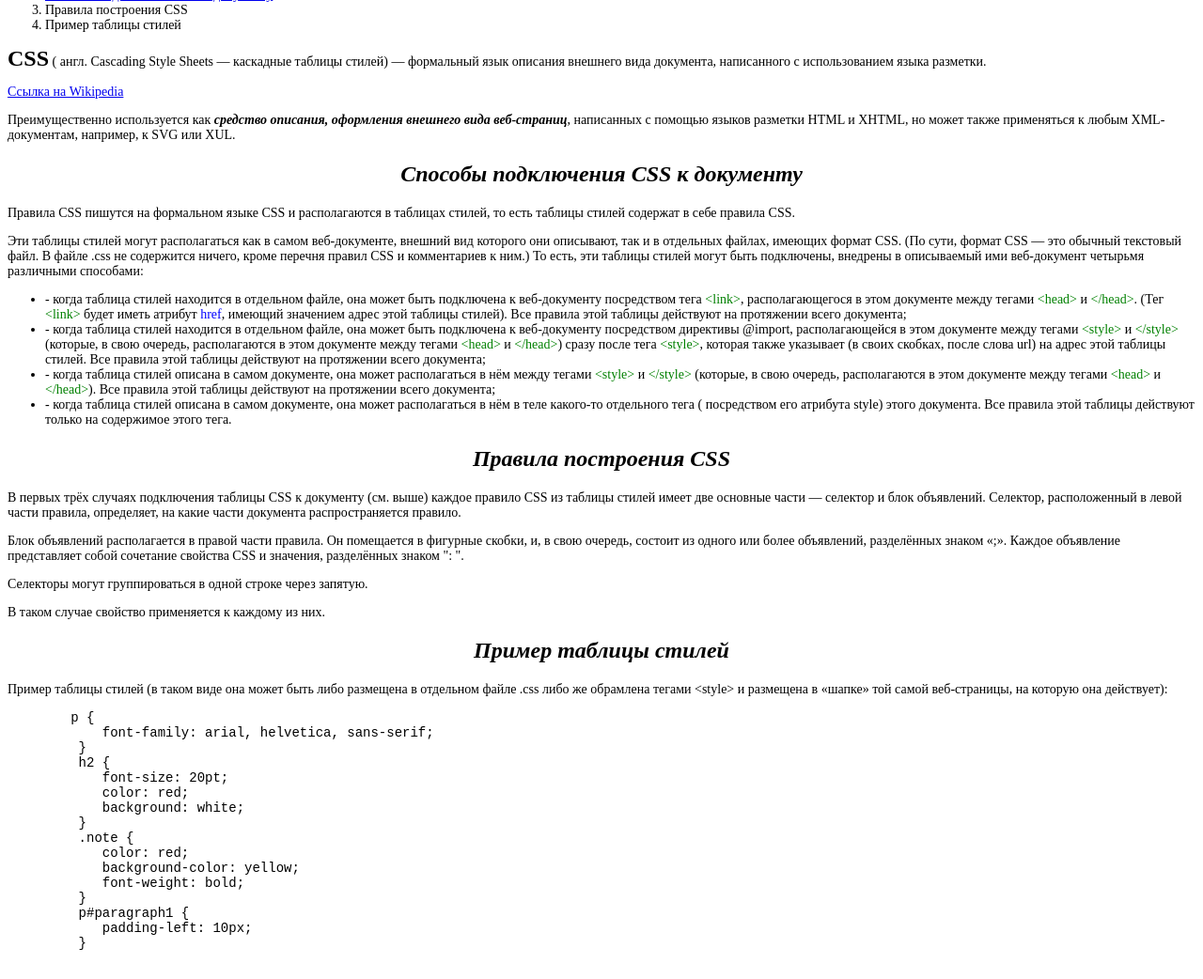
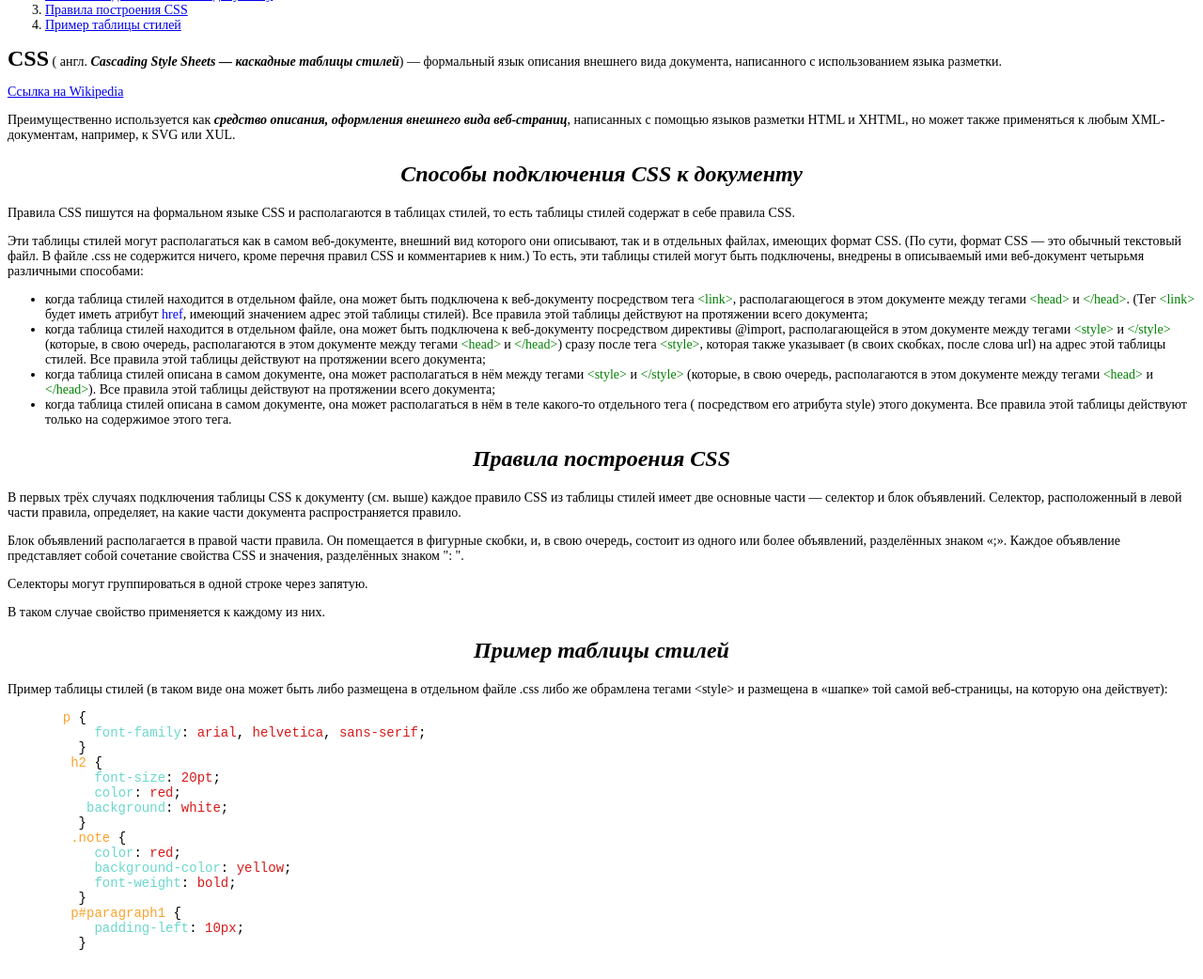
Before and after one commit to Mariya2004/itstep, a plain HTML site: page task1/index.html in a window 1280 px wide. Shown: the part 109-1151 px from the top of the page at 94% size. Drawn offline with Linux system fonts and the light colour scheme.

Commit message:
My homework

```diff
--- a/task1/css/style.css
+++ b/task1/css/style.css
@@ -20,7 +20,7 @@ h2{
 }
 
 .blue{
-    color: blue;
+    color: rgb(0, 0, 255);
 }
 
 strong{
@@ -34,3 +34,15 @@ strong{
 em{
     font-weight: bold;
 }
+
+.yellow{
+    color: rgb(252, 162, 46);
+}
+
+.turquoise {
+    color: rgb(107, 216, 205);
+}
+
+.red{
+    color: rgb(216, 25, 25);
+}
--- a/task1/index.html
+++ b/task1/index.html
@@ -14,11 +14,11 @@
     <ol>
         <li><a href="#css">Определение понятия CSS</a></li>
         <li><a href="#menu2">Способы подключения CSS к документу</a></li>
-        <li>Правила построения CSS</li>
-        <li>Пример таблицы стилей</li>
+        <li><a href="#menu3">Правила построения CSS</a></li>
+        <li><a href="#menu4">Пример таблицы стилей</a></li>
     </ol>
     <p id="css">
-        <strong>CSS</strong>  ( англ. Cascading Style Sheets — каскадные таблицы стилей) — формальный язык описания внешнего вида документа,
+        <strong>CSS</strong>  ( англ. <em>Cascading Style Sheets — каскадные таблицы стилей</em>) — формальный язык описания внешнего вида документа,
 написанного с использованием языка разметки.
     </p>
     <p>
@@ -40,30 +40,30 @@
         То есть, эти таблицы стилей могут быть подключены, внедрены в описываемый ими веб-документ четырьмя различными способами:</p>
         <ul>
             <li>
-            - когда таблица стилей находится в отдельном файле, она может быть подключена к веб-документу посредством тега <span class="green">&lt;link&gt;</span>,
+             когда таблица стилей находится в отдельном файле, она может быть подключена к веб-документу посредством тега <span class="green">&lt;link&gt;</span>,
 располагающегося в этом документе между тегами <span class="green">&lt;head&gt;</span> и <span class="green">&lt;/head&gt;</span>.
 (Тег <span class="green">&lt;link&gt;</span> будет иметь атрибут <span class="blue">href</span>, имеющий значением адрес этой таблицы стилей).
  Все правила этой таблицы действуют на протяжении всего документа;
             </li>
             <li>
-            - когда таблица стилей находится в отдельном файле, она может быть подключена к веб-документу посредством директивы @import,
+             когда таблица стилей находится в отдельном файле, она может быть подключена к веб-документу посредством директивы @import,
  располагающейся в этом документе между тегами <span class="green">&lt;style&gt;</span> и <span class="green">&lt;/style&gt;</span>
  (которые, в свою очередь, располагаются в этом документе между тегами <span class="green">&lt;head&gt;</span>  и <span class="green">&lt;/head&gt;</span>)
  сразу после тега <span class="green">&lt;style&gt;</span>, которая также указывает (в своих скобках, после слова url) на адрес этой таблицы стилей.
  Все правила этой таблицы действуют на протяжении всего документа;
             </li>
             <li>
-            - когда таблица стилей описана в самом документе, она может располагаться в нём между тегами <span class="green">&lt;style&gt;</span>  и <span class="green">&lt;/style&gt;</span>
+             когда таблица стилей описана в самом документе, она может располагаться в нём между тегами <span class="green">&lt;style&gt;</span>  и <span class="green">&lt;/style&gt;</span>
 (которые, в свою очередь, располагаются в этом документе между тегами <span class="green">&lt;head&gt;</span> и <span class="green">&lt;/head&gt;</span>).
 Все правила этой таблицы действуют на протяжении всего документа;
             </li>
             <li>
-            - когда таблица стилей описана в самом документе, она может располагаться в нём в теле какого-то отдельного тега (
+             когда таблица стилей описана в самом документе, она может располагаться в нём в теле какого-то отдельного тега (
 посредством его атрибута style) этого документа.
  Все правила этой таблицы действуют только на содержимое этого тега.
             </li>
         </ul>
-    <h2>
+    <h2 id="menu3">
         Правила построения CSS
     </h2>
     <p>
@@ -80,7 +80,7 @@
     <p>
         В таком случае свойство применяется к каждому из них.
     </p>
-    <h2>
+    <h2 id="menu4">
         Пример таблицы стилей
     </h2>
     <p>
@@ -88,21 +88,21 @@
             и размещена в «шапке» той самой веб-страницы, на которую она действует):
     </p>
     <pre>
-        p {
-            font-family: arial, helvetica, sans-serif;
+       <span class="yellow">p</span> {
+           <span class="turquoise">font-family</span>: <span class="red">arial</span>, <span class="red">helvetica</span>, <span class="red">sans-serif</span>;
          }
-         h2 {
-            font-size: 20pt;
-            color: red;
-            background: white;
+        <span class="yellow">h2</span> {
+           <span class="turquoise">font-size</span>: <span class="red">20pt</span>;
+           <span class="turquoise">color</span>: <span class="red">red</span>;
+          <span class="turquoise">background</span>: <span class="red">white</span>;
          }
-         .note {
-            color: red;
-            background-color: yellow;
-            font-weight: bold;
+        <span class="yellow">.note</span> {
+           <span class="turquoise">color</span>: <span class="red">red</span>;
+           <span class="turquoise">background-color</span>: <span class="red">yellow</span>;
+           <span class="turquoise">font-weight</span>: <span class="red">bold</span>;
          }
-         p#paragraph1 {
-            padding-left: 10px;
+        <span class="yellow">p#paragraph1</span> {
+           <span class="turquoise">padding-left</span>: <span class="red">10px</span>;
          }
     </pre>
 </body>
```
